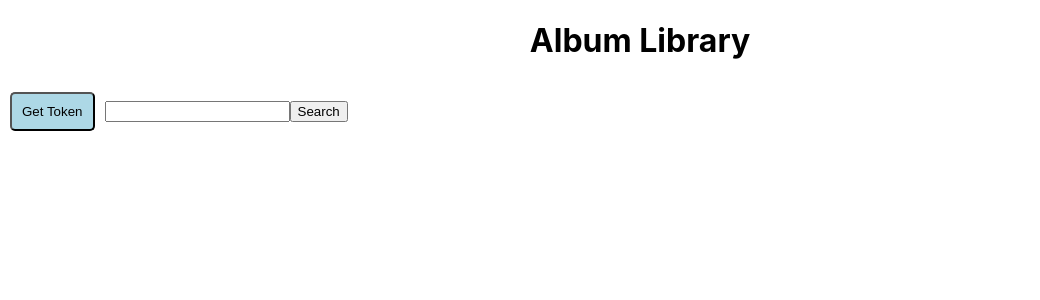
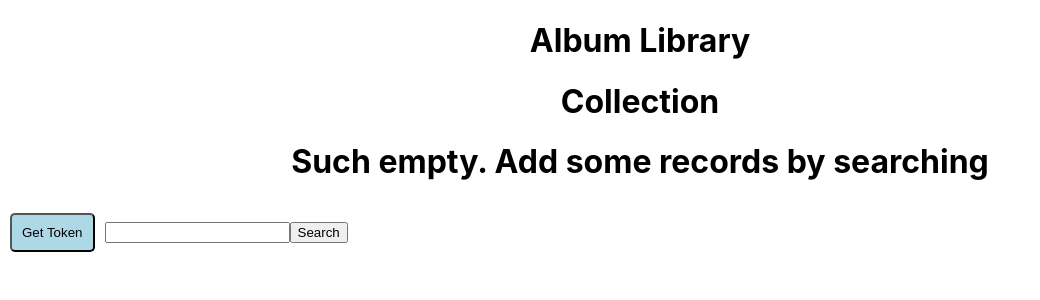
Before and after one commit to tgalen/vinyl-library, a React (Create React App) app: page / in a window 1280 px wide. Shown: the top 300 px of the page, without its empty margins (0-1040 px from the left). Built offline with nearby package versions, Linux system fonts and the light colour scheme.

Commit message:
add SearchedAlbum component

```diff
--- a/package.json
+++ b/package.json
@@ -8,6 +8,7 @@
     "@testing-library/user-event": "^13.5.0",
     "react": "^18.1.0",
     "react-dom": "^18.1.0",
+    "react-router-dom": "^6.3.0",
     "react-scripts": "5.0.1",
     "web-vitals": "^2.1.4"
   },
--- a/src/App.js
+++ b/src/App.js
@@ -1,13 +1,16 @@
+import { useState } from "react";
 import Header from "./components/Header";
-import Library from "./components/Library";
+import Collection from "./components/Collection";
 import SearchSpotify from "./components/SearchSpotify";
 
 function App() {
+  const [collection, setCollection] = useState(null);
+
   return (
     <div>
       <Header />
-      <Library />
-      <SearchSpotify />
+      <Collection collection={collection} setCollection={setCollection} />
+      <SearchSpotify collection={collection} setCollection={setCollection} />
     </div>
   );
 }
--- /dev/null
+++ b/src/components/Collection.js
@@ -0,0 +1,18 @@
+const collectionStyle = { textAlign: "center" };
+
+const Collection = ({ collection, setCollection }) => {
+  return (
+    <div style={collectionStyle}>
+      <h1>Collection</h1>
+      {collection ? (
+        collection.map((album) => {
+          return <div></div>;
+        })
+      ) : (
+        <h1>Such empty. Add some records by searching</h1>
+      )}
+    </div>
+  );
+};
+
+export default Collection;
--- a/src/components/Library.js
+++ /dev/null
@@ -1,5 +0,0 @@
-const Library = () => {
-  return <div></div>;
-};
-
-export default Library;
--- a/src/components/SearchSpotify.js
+++ b/src/components/SearchSpotify.js
@@ -1,12 +1,5 @@
 import { useState } from "react";
-
-const albumCardStyle = {
-  height: "400px",
-  width: "300px",
-  display: "inline-block",
-  margin: "1%",
-  boxSizing: "border-box",
-};
+import SearchedAlbum from "./SearchedAlbum";
 
 const cardContianerStyle = {
   display: "flex",
@@ -95,12 +88,20 @@ const SearchSpotify = () => {
         <div style={cardContianerStyle}>
           {searchResults.map((album) => {
             return (
-              <div key={album.id} style={albumCardStyle}>
-                <h3>{album.name}</h3>
-                <h5>Artist: {album.artists[0].name}</h5>
-                <img alt={album.name} src={album.images[1].url} />
-              </div>
+              <SearchedAlbum
+                key={album.id}
+                title={album.name}
+                artist={album.artists[0].name}
+                cover={album.images[1].url}
+              />
             );
+            // return (
+            // //   <div key={album.id} style={albumCardStyle}>
+            // //     <h3>{album.name}</h3>
+            // //     <h5>Artist: {album.artists[0].name}</h5>
+            // //     <img alt={album.name} src={album.images[1].url} />
+            // //   </div>
+            // );
           })}
         </div>
       )}
--- /dev/null
+++ b/src/components/SearchedAlbum.js
@@ -0,0 +1,19 @@
+const albumCardStyle = {
+  height: "400px",
+  width: "300px",
+  display: "inline-block",
+  margin: "1%",
+  boxSizing: "border-box",
+};
+
+const SearchedAlbum = ({ key, artist, cover, title }) => {
+  return (
+    <div key={key} style={albumCardStyle}>
+      <h3>{title}</h3>
+      <h5>Artist: {artist}</h5>
+      <img alt={title} src={cover} />
+    </div>
+  );
+};
+
+export default SearchedAlbum;
```
Also changed, not shown: 1 other file (tests, documents, lock files or other folders).
